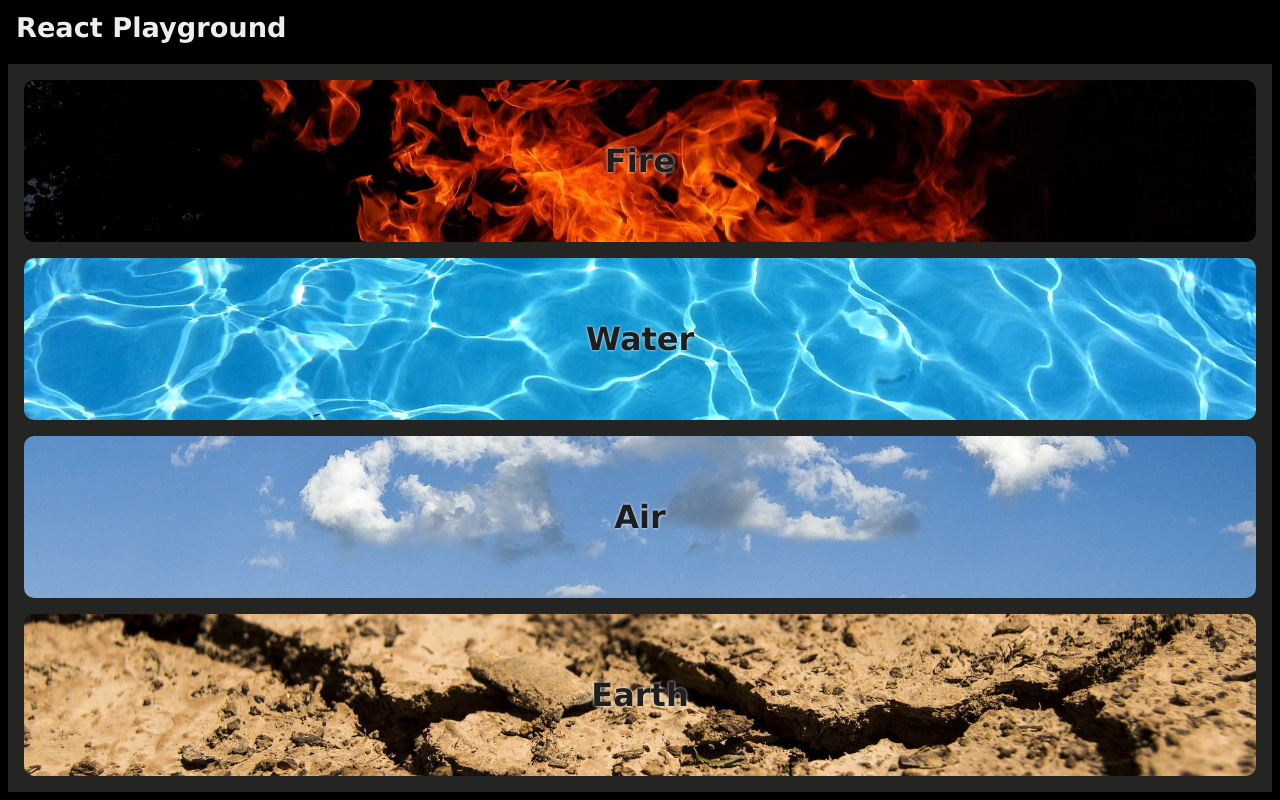
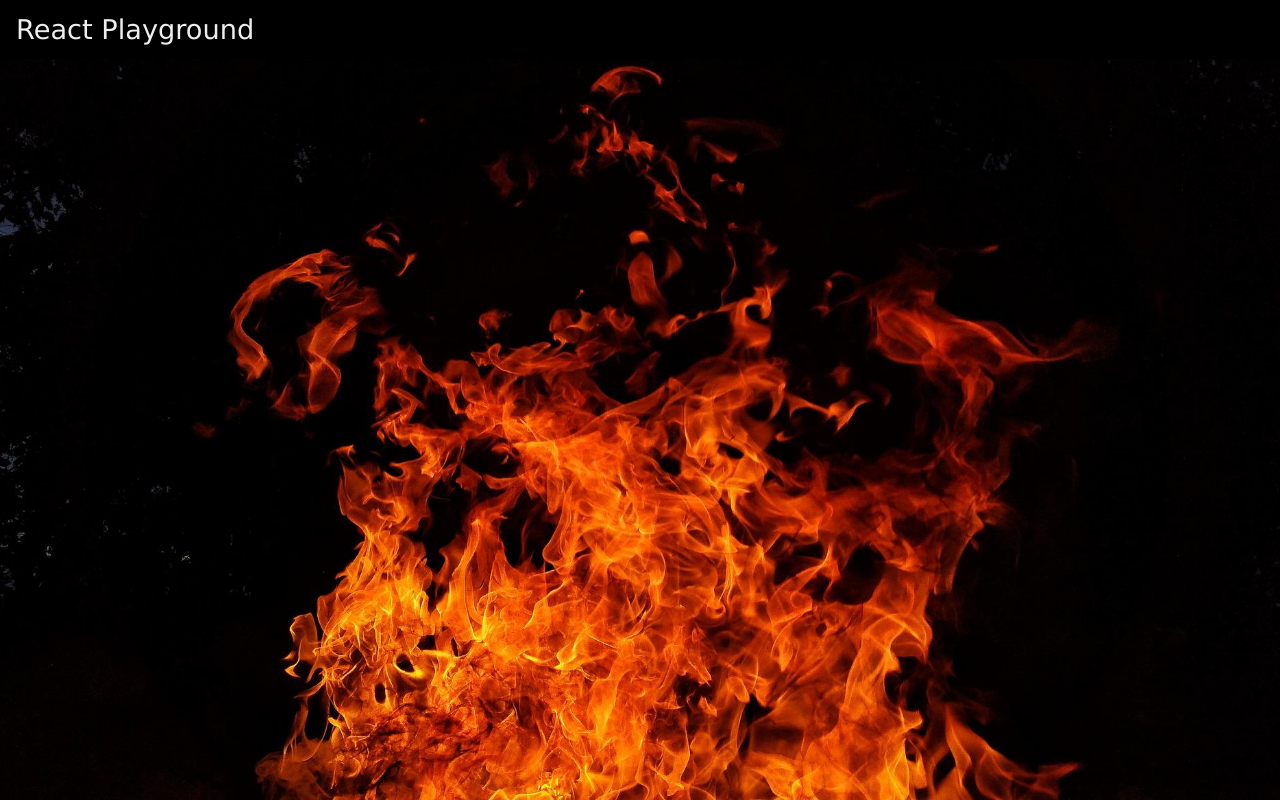
Before and after one commit to Olsson112/React-Ts-playground, a React (Vite) app: page /1 in a window 1280 px wide. Built offline with nearby package versions, Linux system fonts and the light colour scheme.

Commit message:
added Navigation with routes

```diff
--- a/package.json
+++ b/package.json
@@ -9,7 +9,8 @@
   },
   "dependencies": {
     "react": "^18.0.0",
-    "react-dom": "^18.0.0"
+    "react-dom": "^18.0.0",
+    "react-router-dom": "^6.3.0"
   },
   "devDependencies": {
     "@types/react": "^18.0.0",
--- a/src/components/app.tsx
+++ b/src/components/app.tsx
@@ -1,3 +1,4 @@
+import { BrowserRouter } from 'react-router-dom'
 import { FC } from 'react'
 import Layout from './layout'
 
@@ -5,7 +6,9 @@ import Layout from './layout'
 const App: FC = () => {
 
   return (
-    <Layout/>
+    <BrowserRouter>
+      <Layout/>
+    </BrowserRouter>
   )
 }
 
--- a/src/components/layout.tsx
+++ b/src/components/layout.tsx
@@ -7,13 +7,10 @@ import Navbar from "./navbar";
 
 
 const Layout: FC = () => {
-
-    const [currentView, setCurrentView] = useState<WorldElement | undefined>()
-
     return (
         <div style={{ ...columnFlex, ...fullScreen, ...background }}>
-            <Navbar selectNewView={setCurrentView} />
-            <ViewContainer currentView={currentView} setCurrentView={setCurrentView} />
+            <Navbar />
+            <ViewContainer />
         </div>
     )
 }
--- a/src/components/navbar.tsx
+++ b/src/components/navbar.tsx
@@ -1,16 +1,15 @@
 import { CSSProperties, FC } from 'react';
+import { Link } from 'react-router-dom';
 import { colors } from '../data/colors';
 import { WorldElement } from '../data/elements';
 
-interface Props {
-    selectNewView: React.Dispatch<React.SetStateAction<WorldElement | undefined>>
-}
+interface Props {}
 
 /** React function component */
 const Navbar: FC<Props> = (props) => {
     return (
         <div style={header}>
-            <h1 onClick={() => props.selectNewView(undefined)} style={headerItem}>React Playground</h1>
+            <Link to={"/"} style={headerItem}>React Playground</Link>
         </div>
     );
 }
@@ -31,7 +30,9 @@ const headerItem: CSSProperties = {
     padding: 0,
     display: 'flex',
     alignItems: 'center',
-    cursor: 'pointer'
+    cursor: 'pointer',
+    textDecoration: "none",
+    color: colors.third
 };
 
 
--- a/src/components/views/detailview.tsx
+++ b/src/components/views/detailview.tsx
@@ -1,16 +1,25 @@
 import { CSSProperties, FC } from "react";
-import { WorldElement } from "../../data/elements";
+import { useParams, Navigate } from "react-router-dom";
+import { elements, WorldElement } from "../../data/elements";
 import { fullscreenAbsolute } from "../../style/common";
 
 
-interface Props {
-    currentView: WorldElement
-}
+interface Props {}
 
 const DetailView: FC<Props> = (props) => {
+
+    // Find i elements
+    const { elementId } = useParams()
+
+    const foundElement = elements.find((element) => Number(elementId) == element.id)
+
+    if(!foundElement) {
+        return <Navigate to="/" />
+    }
+
     return (
         <div style={container}>
-            <img style={fullscreenAbsolute} src={props.currentView.image} alt="" />
+            <img style={fullscreenAbsolute} src={foundElement!.image} alt="" />
         </div>
     )
 }
--- a/src/components/views/masterView.tsx
+++ b/src/components/views/masterView.tsx
@@ -3,14 +3,12 @@ import NavigationItem from './navigationItem';
 import { elements, WorldElement } from '../../data/elements';
 import { colors } from '../../data/colors';
 
-interface Props {
-    setCurrentView: React.Dispatch<React.SetStateAction<WorldElement | undefined>>
-}
+interface Props {}
 
 const MasterView: FC<Props> = (props) => {
     return (
         <div style={container}>
-            {elements.map((element) => <NavigationItem setCurrentView={props.setCurrentView} key={element.id} element={element} />)}
+            {elements.map((element) => <NavigationItem key={element.id} element={element} />)}
         </div>
     );
 }
--- a/src/components/views/navigationItem.tsx
+++ b/src/components/views/navigationItem.tsx
@@ -1,21 +1,21 @@
 import { CSSProperties, FC } from 'react';
 import { centeredContent } from '../../style/common';
 import { WorldElement } from '../../data/elements'
+import { Link } from 'react-router-dom';
 
 interface Props {
     element: WorldElement
-    setCurrentView: React.Dispatch<React.SetStateAction<WorldElement | undefined>>
 }
 
 /** React function component */
 const NavigationItem: FC<Props> = (props) => {
     return (
-        <div onClick={() => props.setCurrentView(props.element)} style={{ ...gridItem, ...centeredContent }}>
+        <Link to={`/${props.element.id}`} style={{ ...gridItem, ...centeredContent }}>
             <img src={props.element.image} style={imageStyle} />
             <div style={overlay}>
                 <h1 style={textStyle}>{props.element.name}</h1>
             </div>
-        </div>
+        </Link>
     );
 }
 
--- a/src/components/views/viewContainer.tsx
+++ b/src/components/views/viewContainer.tsx
@@ -1,19 +1,20 @@
 import { FC } from "react";
+import { Link, Route, Routes } from "react-router-dom";
 import { WorldElement } from "../../data/elements";
 import DetailView from "./detailview";
 import MasterView from "./masterView";
 
 
-interface Props {
-    currentView: WorldElement | undefined
-    setCurrentView: React.Dispatch<React.SetStateAction<WorldElement | undefined>>
-}
+interface Props {}
 
 const ViewContainer: FC<Props> = (props) => {
     return (
-        props.currentView == undefined ? (
-            <MasterView setCurrentView={props.setCurrentView} />
-        ) : <DetailView currentView={props.currentView} />
+        <>
+            <Routes>
+                <Route path="/" element={ <MasterView /> } />
+                <Route path="/:elementId" element={ <DetailView /> } />
+            </Routes>
+        </>
     )
 }
 
```
Also changed, not shown: 1 other file (tests, documents, lock files or other folders).
